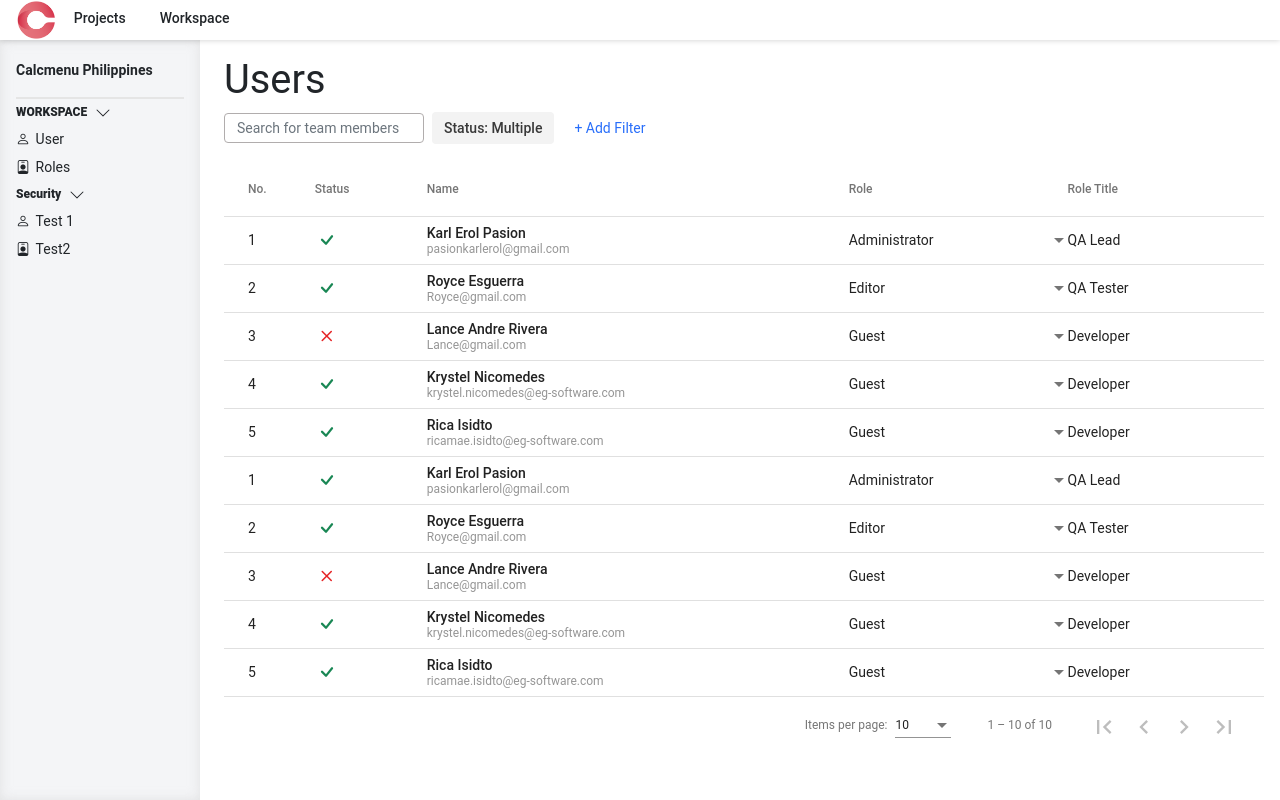
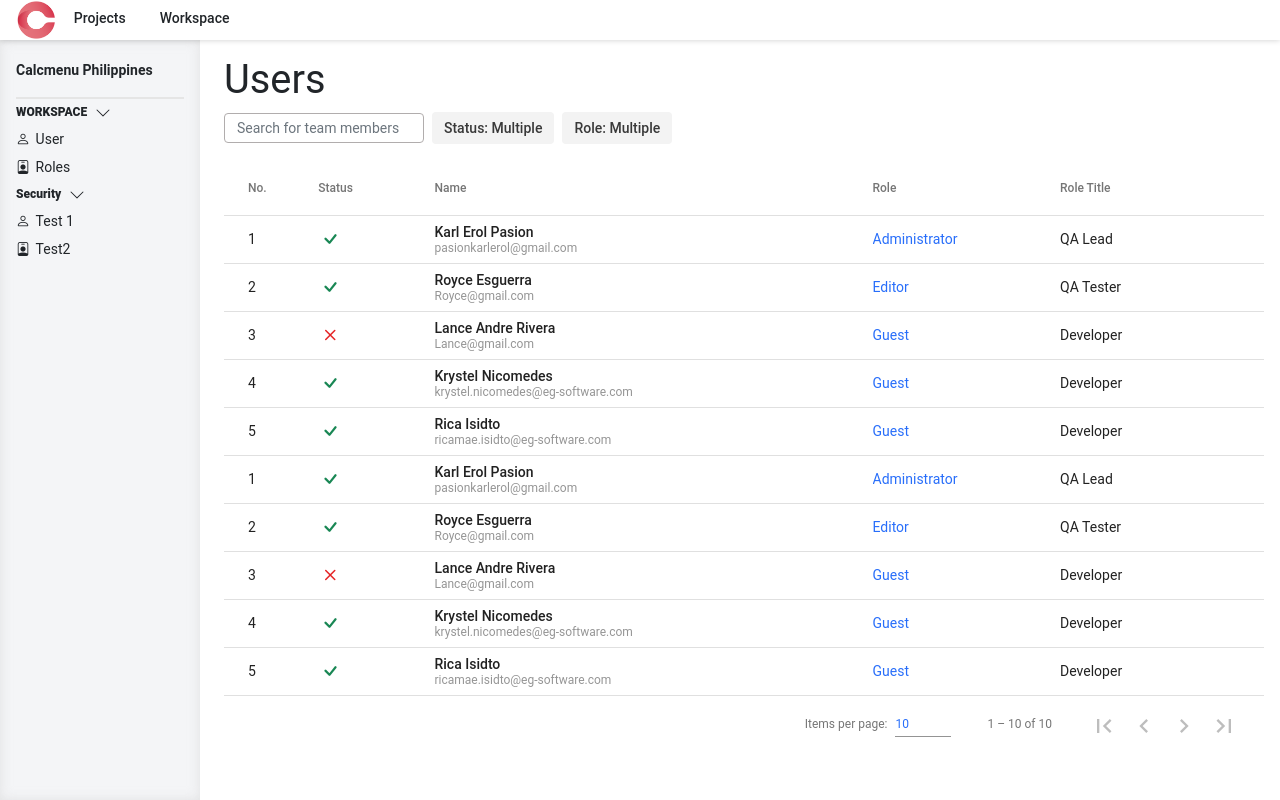
Before and after one commit to Ddollz/egs_QATest-App, an Angular app: page /workspace/user in a window 1280 px wide. Built offline with nearby package versions, Linux system fonts and the light colour scheme.

Commit message:
User page Filtering options
Layout Done

```diff
--- a/src/app/app.module.ts
+++ b/src/app/app.module.ts
@@ -6,6 +6,8 @@ import { MatTableModule } from '@angular/material/table';
 import { MatPaginatorModule } from '@angular/material/paginator';
 import { MatSortModule } from '@angular/material/sort';
 import { MatSelectModule } from '@angular/material/select';
+import { MatCheckboxModule } from '@angular/material/checkbox';
+import { MatRadioModule } from '@angular/material/radio';
 
 import { AppRoutingModule } from './app-routing.module';
 import { AppComponent } from './app.component';
@@ -53,6 +55,8 @@ const appRoute: Routes = [
     MatPaginatorModule,
     MatSortModule,
     MatSelectModule,
+    MatCheckboxModule,
+    MatRadioModule,
     RouterModule.forRoot(appRoute),
     BrowserAnimationsModule
   ],
--- a/src/app/egs-workspace/user/user.component.css
+++ b/src/app/egs-workspace/user/user.component.css
@@ -48,7 +48,24 @@
   cursor: pointer;
   line-height: 1.125rem;
 }
-
+.filter-outer {
+  position: relative;
+}
+.filter-dropdown {
+  position: absolute;
+  top: calc(100% + 0.5rem);
+  left: 0;
+  padding: 1rem;
+  border-radius: 6px;
+  border: 1px solid #e3e1e1;
+  box-shadow: 0 0 12px rgb(217 217 217 / 50%);
+  z-index: 999;
+  background: #fff;
+  min-width: 180px;
+}
+.hide{
+  display: none !important;
+}
 .add-filter-button {
   white-space: nowrap;
   font-size: .875rem;
@@ -64,10 +81,12 @@
 .add-filter-button:hover {
   color: var(--bs-blue-second);
 }
-.table-status i{
+
+.table-status i {
   font-size: 1.5rem;
   cursor: pointer;
 }
+
 .table-name {
   font-weight: 500;
   margin-bottom: 0;
@@ -81,3 +100,16 @@
   line-height: 1rem;
   color: #959595;
 }
+
+::ng-deep .mat-select-value {
+  color: var(--bs-blue-prime);
+}
+
+::ng-deep .mat-select-value:hover {
+  color: var(--bs-blue-second);
+}
+
+::ng-deep .mat-select-arrow {
+  display: none;
+
+}
--- a/src/app/egs-workspace/user/user.component.html
+++ b/src/app/egs-workspace/user/user.component.html
@@ -8,23 +8,39 @@
             <div class="filters-block">
               <input type="text" class="form-control search_input me-2" placeholder="Search for team members" (keyup)="applyFilter($event)" #input>
               <div class="filter-outer me-2">
-                <div class="filter-item">
+                <div class="filter-item" (click)="displayDropdown($event)">
                   <span>Status: Multiple</span>
                 </div>
+                <div class="filter-dropdown d-flex flex-column hide">
+
+                  <mat-radio-group aria-label="Select an option" class="d-flex flex-column">
+                    <mat-radio-button value="0" class="mb-2" (change)="applyFilter(undefined,$event)">All</mat-radio-button>
+                    <mat-radio-button value="1" class="mb-2" (change)="applyFilter(undefined,$event)">Active</mat-radio-button>
+                    <mat-radio-button value="2" (change)="applyFilter(undefined,$event)">Inactive</mat-radio-button>
+                  </mat-radio-group>
+
+                  <!-- <mat-checkbox>Active</mat-checkbox>
+                  <mat-checkbox>Inactive</mat-checkbox> -->
+                </div>
               </div>
-              <div class="add-filter-outer">
-                <button type="button" class="btn btn-primary add-filter-button">+ Add Filter</button>
+              <div class="filter-outer me-2">
+                <div class="filter-item" (click)="displayDropdown($event)">
+                  <span>Role: Multiple</span>
+                </div>
+                <div class="filter-dropdown d-flex flex-column hide">
+                  <mat-radio-group aria-label="Select an option" [(ngModel)]="filteredValues" class="d-flex flex-column">
+                    <mat-radio-button value="" class="mb-2" (change)="applyFilter(undefined,$event)" >All</mat-radio-button>
+                    <ng-container *ngFor="let item of roles">
+                      <mat-radio-button value="{{item.value}}" class="mb-2" (change)="applyFilter(undefined,$event)" > {{item.value}}</mat-radio-button>
+                    </ng-container>
+                  </mat-radio-group>
+                </div>
               </div>
             </div>
           </div>
         </div>
         <div class="row m-0 mt-3">
           <table mat-table [dataSource]="dataSource" class="mat-elevation-z0" matSort>
-
-            <!--- Note that these columns can be defined in any order.
-                  The actual rendered columns are set as a property on the row definition" -->
-
-            <!-- Position Column -->
             <ng-container matColumnDef="id">
               <th mat-header-cell *matHeaderCellDef> No. </th>
               <td mat-cell *matCellDef="let element"> {{element.id}} </td>
@@ -33,8 +49,8 @@
             <ng-container matColumnDef="status">
               <th mat-header-cell *matHeaderCellDef mat-sort-header> Status </th>
               <td mat-cell *matCellDef="let element" class="table-status" (click)="changeStatus(element.id)">
-                  <ng-container *ngIf="element.status"><i class="bi bi-check" style="color: var(--bs-green-prime);"></i></ng-container>
-                  <ng-container *ngIf="!element.status"><i class="bi bi-x" style="color: var(--bs-red-100);"></i></ng-container>
+                <ng-container *ngIf="element.status"><i class="bi bi-check" style="color: var(--bs-green-prime);"></i></ng-container>
+                <ng-container *ngIf="!element.status"><i class="bi bi-x" style="color: var(--bs-red-100);"></i></ng-container>
               </td>
             </ng-container>
 
@@ -49,9 +65,9 @@
             <ng-container matColumnDef="role">
               <th mat-header-cell *matHeaderCellDef mat-sort-header> Role </th>
               <td mat-cell *matCellDef="let element">
-                <mat-select [(value)]="element.role">
-                  <mat-option *ngFor="let role of roles" value="{{role.value}}">
-                    {{role.viewValue}}
+                <mat-select [(value)]="element.role" class="select-item">
+                  <mat-option *ngFor="let role of roles" value="{{role.value}}" class="select-item">
+                    {{role.value}}
                   </mat-option>
                 </mat-select>
               </td>
--- a/src/app/egs-workspace/user/user.component.ts
+++ b/src/app/egs-workspace/user/user.component.ts
@@ -2,6 +2,8 @@ import { Component, OnInit, AfterViewInit, ViewChild } from '@angular/core';
 import { MatPaginator } from '@angular/material/paginator';
 import { MatTableDataSource } from '@angular/material/table';
 import { MatSort } from '@angular/material/sort';
+import { MatRadioChange } from '@angular/material/radio';
+
 export interface PeriodicElement {
   id: number;
   firstname: string;
@@ -14,20 +16,20 @@ export interface PeriodicElement {
 
 interface Role {
   value: string;
-  viewValue: string;
+  checked: boolean;
 }
 
 const ELEMENT_DATA: PeriodicElement[] = [
-  { id: 1, firstname: 'Karl Erol', lastname: 'Pasion', email: "pasionkarlerol@gmail.com", role: '1', roleTitle: "QA Lead", status: 1 },
-  { id: 2, firstname: 'Royce', lastname: 'Esguerra', email: "Royce@gmail.com", role: '2', roleTitle: "QA Tester", status: 1 },
-  { id: 3, firstname: 'Lance Andre', lastname: 'Rivera', email: "Lance@gmail.com", role: '3', roleTitle: "Developer", status: 0 },
-  { id: 4, firstname: 'Krystel', lastname: 'Nicomedes', email: "krystel.nicomedes@eg-software.com", role: '3', roleTitle: "Developer", status: 1 },
-  { id: 5, firstname: 'Rica', lastname: 'Isidto', email: "ricamae.isidto@eg-software.com", role: '3', roleTitle: "Developer", status: 1 },
-  { id: 1, firstname: 'Karl Erol', lastname: 'Pasion', email: "pasionkarlerol@gmail.com", role: '1', roleTitle: "QA Lead", status: 1 },
-  { id: 2, firstname: 'Royce', lastname: 'Esguerra', email: "Royce@gmail.com", role: '2', roleTitle: "QA Tester", status: 1 },
-  { id: 3, firstname: 'Lance Andre', lastname: 'Rivera', email: "Lance@gmail.com", role: '3', roleTitle: "Developer", status: 0 },
-  { id: 4, firstname: 'Krystel', lastname: 'Nicomedes', email: "krystel.nicomedes@eg-software.com", role: '3', roleTitle: "Developer", status: 1 },
-  { id: 5, firstname: 'Rica', lastname: 'Isidto', email: "ricamae.isidto@eg-software.com", role: '3', roleTitle: "Developer", status: 1 },
+  { id: 1, firstname: 'Karl Erol', lastname: 'Pasion', email: "pasionkarlerol@gmail.com", role: 'Administrator', roleTitle: "QA Lead", status: 1 },
+  { id: 2, firstname: 'Royce', lastname: 'Esguerra', email: "Royce@gmail.com", role: 'Editor', roleTitle: "QA Tester", status: 1 },
+  { id: 3, firstname: 'Lance Andre', lastname: 'Rivera', email: "Lance@gmail.com", role: 'Guest', roleTitle: "Developer", status: 0 },
+  { id: 4, firstname: 'Krystel', lastname: 'Nicomedes', email: "krystel.nicomedes@eg-software.com", role: 'Guest', roleTitle: "Developer", status: 1 },
+  { id: 5, firstname: 'Rica', lastname: 'Isidto', email: "ricamae.isidto@eg-software.com", role: 'Guest', roleTitle: "Developer", status: 1 },
+  { id: 1, firstname: 'Karl Erol', lastname: 'Pasion', email: "pasionkarlerol@gmail.com", role: 'Administrator', roleTitle: "QA Lead", status: 1 },
+  { id: 2, firstname: 'Royce', lastname: 'Esguerra', email: "Royce@gmail.com", role: 'Editor', roleTitle: "QA Tester", status: 1 },
+  { id: 3, firstname: 'Lance Andre', lastname: 'Rivera', email: "Lance@gmail.com", role: 'Guest', roleTitle: "Developer", status: 0 },
+  { id: 4, firstname: 'Krystel', lastname: 'Nicomedes', email: "krystel.nicomedes@eg-software.com", role: 'Guest', roleTitle: "Developer", status: 1 },
+  { id: 5, firstname: 'Rica', lastname: 'Isidto', email: "ricamae.isidto@eg-software.com", role: 'Guest', roleTitle: "Developer", status: 1 },
 ];
 
 @Component({
@@ -42,11 +44,11 @@ export class UserComponent implements OnInit, AfterViewInit {
   @ViewChild(MatPaginator) paginator: any = MatPaginator;
 
   roles: Role[] = [
-    { value: '1', viewValue: 'Administrator' },
-    { value: '2', viewValue: 'Editor' },
-    { value: '3', viewValue: 'Guest' },
+    { value: 'Administrator', checked: true },
+    { value: 'Editor', checked: true },
+    { value: 'Guest', checked: true },
   ];
-
+  filteredValues:string = '';
   selected: string = '1';
 
   ngOnInit(): void {
@@ -57,22 +59,39 @@ export class UserComponent implements OnInit, AfterViewInit {
     this.dataSource.sort = this.sort;
   }
 
-  applyFilter(event: Event) {
-    const filterValue = (event.target as HTMLInputElement).value;
-    this.dataSource.filter = filterValue.trim().toLocaleLowerCase();
-    if (this.dataSource.paginator) {
-      this.dataSource.paginator.firstPage();
+  applyFilter(event?: Event, valueFilter?: MatRadioChange) {
+    if (event != null) {
+      const filterValue = (event.target as HTMLInputElement).value;
+      this.dataSource.filter = filterValue.trim().toLocaleLowerCase();
+      console.log(this.dataSource.filter);
+    }else if(valueFilter != null){
+      this.dataSource.filter = valueFilter.value;
+      console.log(this.dataSource.filter);
     }
+    // if (this.dataSource.paginator) {
+    //   this.dataSource.paginator.firstPage();
+    // }
   }
   changeStatus(id: number) {
     //Find index of specific object using findIndex method.
     let objIndex = ELEMENT_DATA.findIndex((obj => obj.id == id));
     //Update object's name property.
-    if(ELEMENT_DATA[objIndex].status){
+    if (ELEMENT_DATA[objIndex].status) {
       ELEMENT_DATA[objIndex].status = 0;
-    }else{
+    } else {
       ELEMENT_DATA[objIndex].status = 1;
     }
     console.log(ELEMENT_DATA);
   }
+  displayDropdown(event: Event) {
+    const element = event.currentTarget as HTMLElement;
+    const e = element.nextSibling as HTMLElement;
+    if (e.classList.contains('hide')) {
+      e.classList.remove('hide');
+    } else {
+      e.classList.add('hide');
+    }
+  }
+
 }
+// event: { target: HTMLInputElement }
--- a/src/app/side-bar/side-bar.component.html
+++ b/src/app/side-bar/side-bar.component.html
@@ -1,12 +1,13 @@
 <div class="sidebar__Title">
   <p>Calcmenu Philippines</p>
 </div>
+<ng-container *ngIf="router.url.includes('/workspace')">
 
   <div class="sidebar__workspace">
-  <div class="dropdown__title collapsed" data-bs-toggle="collapse" data-bs-target="#workspace-collapse" aria-expanded="true" [ngClass] = "ddWorkspace? '':'open'" (click) = "toggleCollapse('workspace')">
+    <div class="dropdown__title collapsed" data-bs-toggle="collapse" data-bs-target="#workspace-collapse" aria-expanded="true" [ngClass]="ddWorkspace? '':'open'" (click)="toggleCollapse('workspace')">
       <p>WORKSPACE</p>
       <svg xmlns="http://www.w3.org/2000/svg" width="16" height="16" fill="currentColor" class="bi bi-chevron-down open" viewBox="0 0 16 16">
-      <path fill-rule="evenodd" d="M1.646 4.646a.5.5 0 0 1 .708 0L8 10.293l5.646-5.647a.5.5 0 0 1 .708.708l-6 6a.5.5 0 0 1-.708 0l-6-6a.5.5 0 0 1 0-.708z"/>
+        <path fill-rule="evenodd" d="M1.646 4.646a.5.5 0 0 1 .708 0L8 10.293l5.646-5.647a.5.5 0 0 1 .708.708l-6 6a.5.5 0 0 1-.708 0l-6-6a.5.5 0 0 1 0-.708z" />
       </svg>
     </div>
     <div class="collapse show" id="workspace-collapse">
@@ -15,10 +16,10 @@
     </div>
   </div>
   <div class="sidebar__workspace">
-  <div class="dropdown__title collapsed" data-bs-toggle="collapse" data-bs-target="#security-collapse" aria-expanded="true" [ngClass] = "ddSecurity? '':'open'" (click) = "toggleCollapse('security')">
+    <div class="dropdown__title collapsed" data-bs-toggle="collapse" data-bs-target="#security-collapse" aria-expanded="true" [ngClass]="ddSecurity? '':'open'" (click)="toggleCollapse('security')">
       <p>Security</p>
       <svg xmlns="http://www.w3.org/2000/svg" width="16" height="16" fill="currentColor" class="bi bi-chevron-down open" viewBox="0 0 16 16">
-      <path fill-rule="evenodd" d="M1.646 4.646a.5.5 0 0 1 .708 0L8 10.293l5.646-5.647a.5.5 0 0 1 .708.708l-6 6a.5.5 0 0 1-.708 0l-6-6a.5.5 0 0 1 0-.708z"/>
+        <path fill-rule="evenodd" d="M1.646 4.646a.5.5 0 0 1 .708 0L8 10.293l5.646-5.647a.5.5 0 0 1 .708.708l-6 6a.5.5 0 0 1-.708 0l-6-6a.5.5 0 0 1 0-.708z" />
       </svg>
     </div>
     <div class="collapse show" id="security-collapse">
@@ -26,3 +27,8 @@
       <a class="dropdown-item" href=""><i class="bi bi-person-badge"></i>Test2</a>
     </div>
   </div>
+
+</ng-container>
+<ng-container *ngIf="router.url == '/projects'">
+  awdaw
+</ng-container>
--- a/src/app/side-bar/side-bar.component.ts
+++ b/src/app/side-bar/side-bar.component.ts
@@ -1,4 +1,5 @@
 import { Component, HostBinding, OnInit } from '@angular/core';
+import { Router } from '@angular/router';
 
 @Component({
   selector: 'app-side-bar',
@@ -9,7 +10,7 @@ export class SideBarComponent implements OnInit {
 
   ddWorkspace: boolean = true;
   ddSecurity: boolean = true;
-  constructor() { }
+  constructor(public router: Router) { }
 
   ngOnInit(): void {
   }
```
Lines whose indentation alone changed are shown as unchanged.
